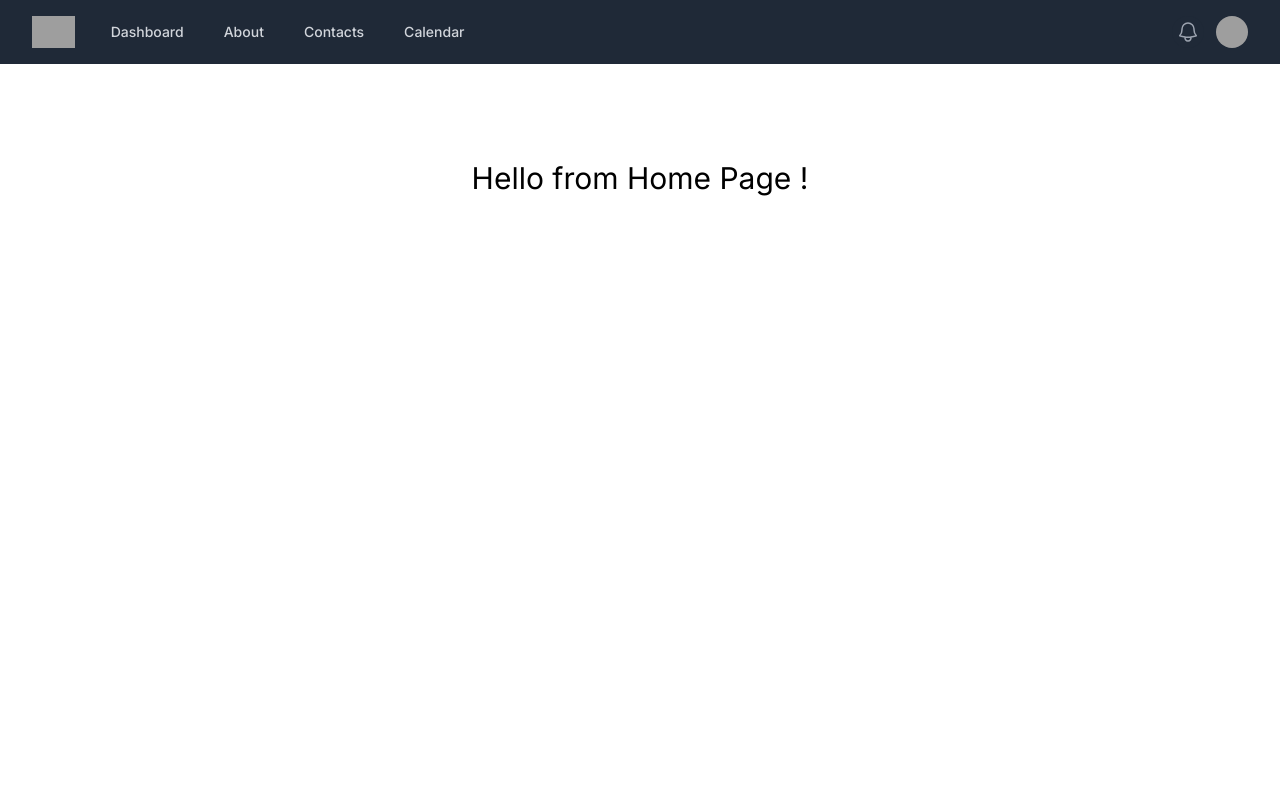
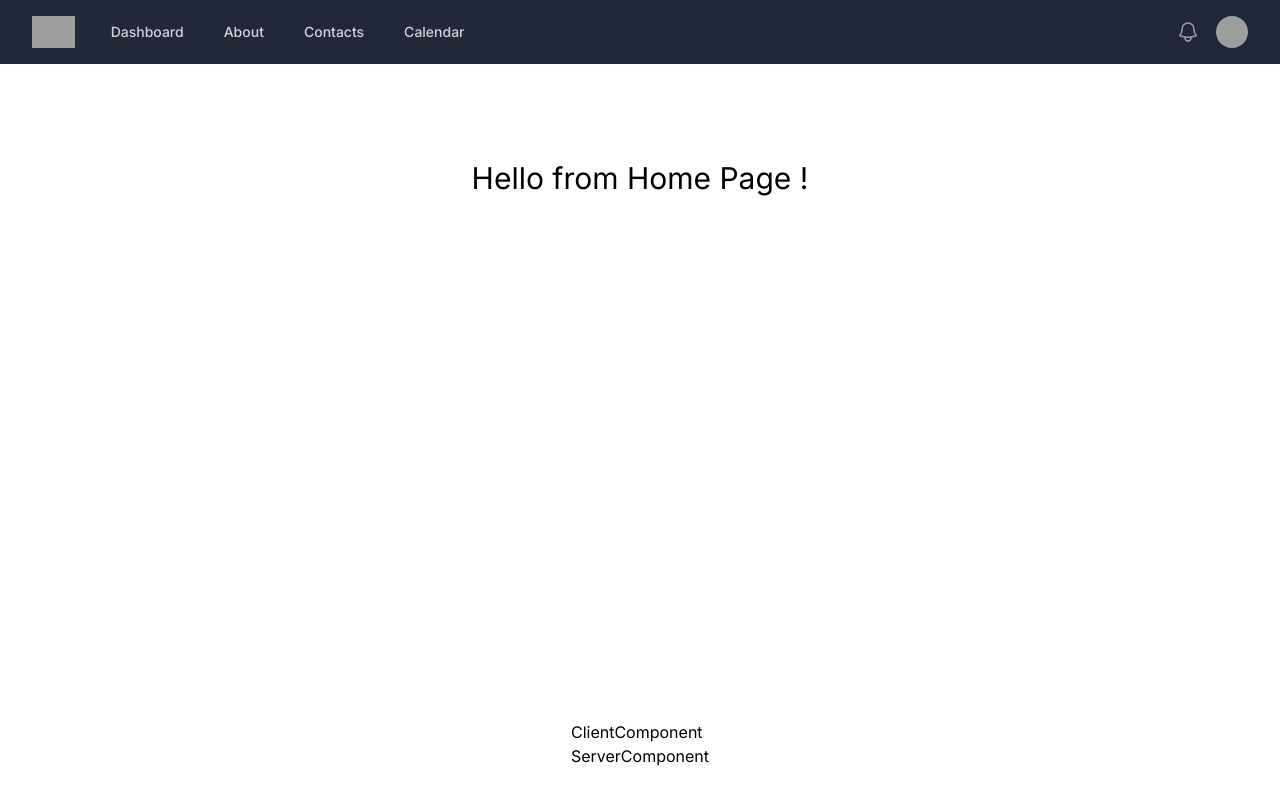
Before and after one commit to mustafaanilkaradavut/NextJS_ClassNotes, a Next.js app in the folder nc-01-intro/: page / in a window 1280 px wide. Shown: the top 804 px of the page. Built offline with nearby package versions, Linux system fonts and the light colour scheme; grey boxes are pictures that could not be loaded.

Commit message:
client-server

```diff
--- a/nc-01-intro/src/app/page.js
+++ b/nc-01-intro/src/app/page.js
@@ -1,4 +1,7 @@
 //? App Folder içerisindeki page.js "/" route olan home sayfasıdır.
+
+import ClientComponent from "@/components/ClientComponent";
+import ServerComponent from "@/components/ServerComponent";
 
 //__ Next.js'de tüm componenter default olarak server componenttir. Client component kullanmak için "use client" direktifini kullanmamız gerekmektedir.
 
@@ -6,6 +9,10 @@ export default function Home() {
   return (
     <main className="flex min-h-screen flex-col items-center justify-between p-24">
       <h1 className="text-3xl">Hello from Home Page !</h1>
+      {/* <ServerComponent /> */}
+      <ClientComponent>
+        <ServerComponent />
+      </ClientComponent>
     </main>
   );
 }
--- /dev/null
+++ b/nc-01-intro/src/components/ClientComponent.jsx
@@ -0,0 +1,17 @@
+"use client";
+import React from "react";
+import ServerComponent from "./ServerComponent";
+
+const ClientComponent = ({ children }) => {
+  console.log("This is client component");
+  return (
+    <div>
+      ClientComponent
+      {children}
+      {/* <ServerComponent /> */}
+      {/* Burada server component'i client component haline getirmiş oluruz. */}
+    </div>
+  );
+};
+
+export default ClientComponent;
--- /dev/null
+++ b/nc-01-intro/src/components/ServerComponent.jsx
@@ -0,0 +1,8 @@
+import React from "react";
+
+const ServerComponent = () => {
+  console.log("This is server component");
+  return <div>ServerComponent</div>;
+};
+
+export default ServerComponent;
```
Also changed, not shown: nc-01-intro/src/helpers/apiFunctions.jsx (+4 -4 lines).
